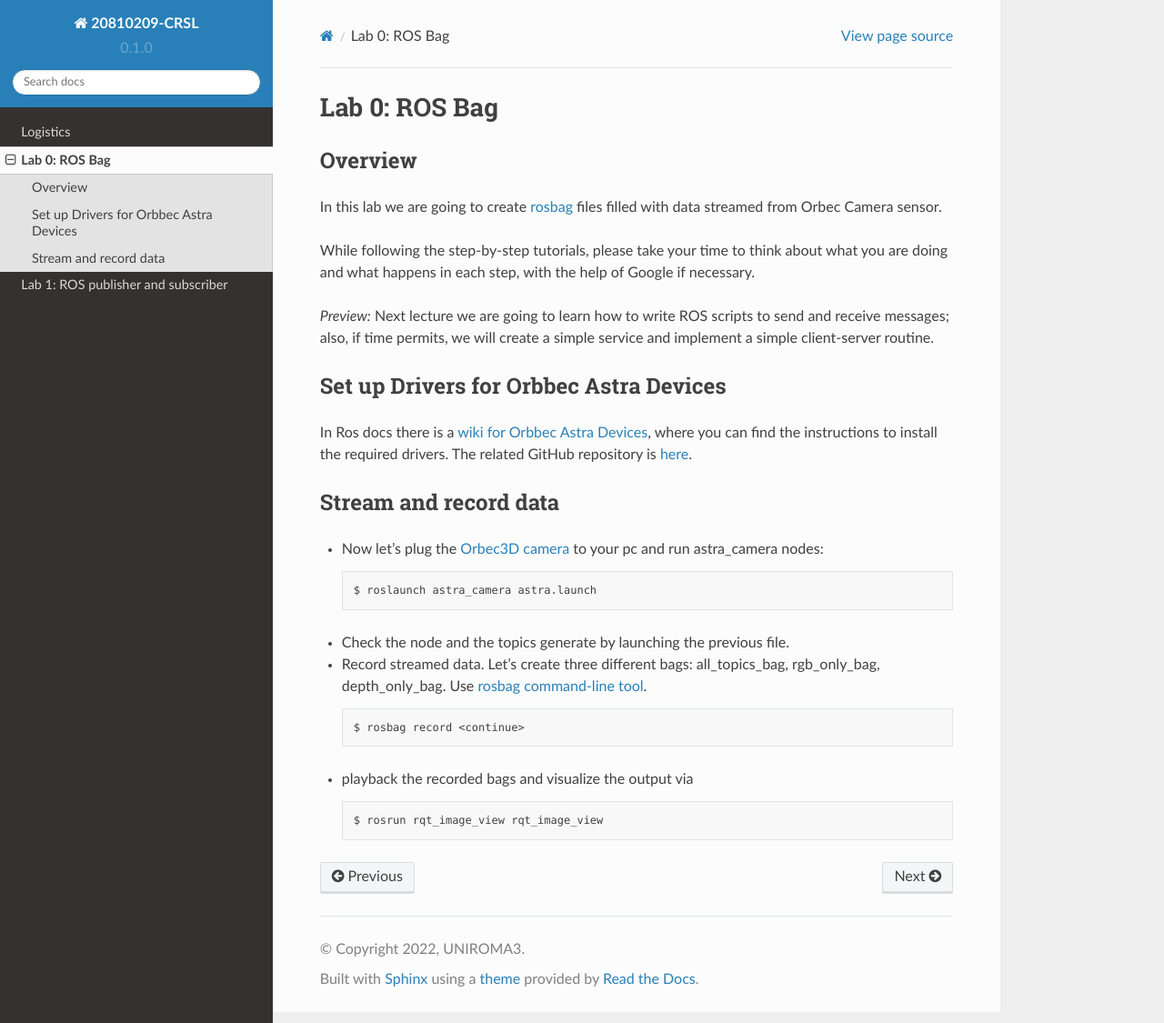
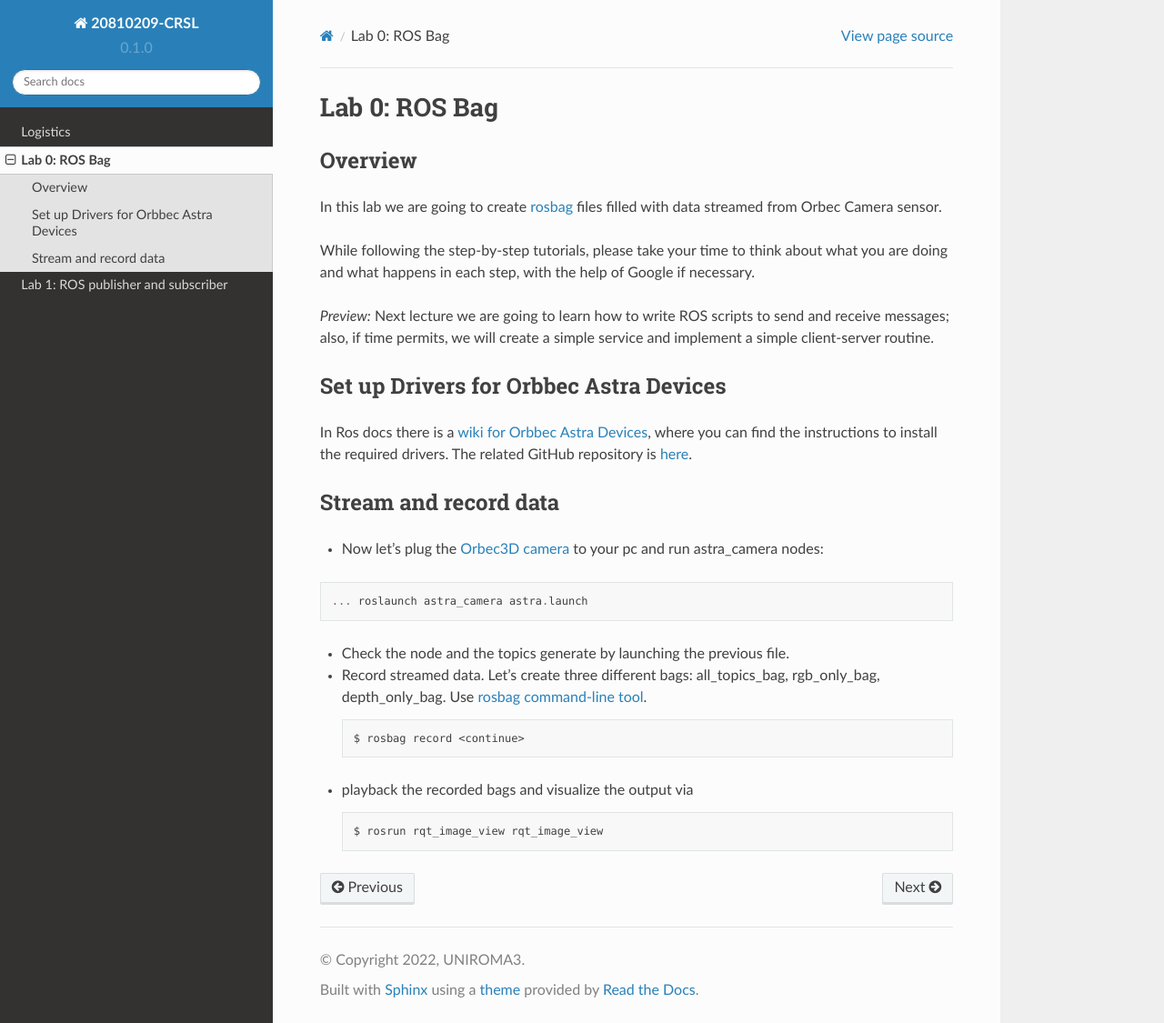
Before and after one commit to newline-lab/20810209, a Sphinx documentation site: the page built from docs/source/lab0.rst, in a window 1280 px wide and 1125 px high. Shown: the whole window at 91% size. Built offline with Sphinx 7.4.7 and the Read the Docs theme 2.0.0, drawn with Linux system fonts in a browser that asks for light colours.

Commit message:
Update lab0.rst

```diff
--- a/docs/source/lab0.rst
+++ b/docs/source/lab0.rst
@@ -21,8 +21,10 @@ Stream and record data
 ####
 
 * Now let's plug the `Orbec3D camera <https://orbbec3d.com/index/Product/info.html?cate=38&id=36>`_ to your pc and run astra_camera nodes:
-  ::
-    $ roslaunch astra_camera astra.launch
+
+.. code-block::
+
+    ... roslaunch astra_camera astra.launch
 * Check the node and the topics generate by launching the previous file.
 * Record streamed data. Let's create three different bags: all_topics_bag, rgb_only_bag, depth_only_bag. Use `rosbag  command-line tool <http://wiki.ros.org/rosbag/Commandline>`_.
   ::
```
